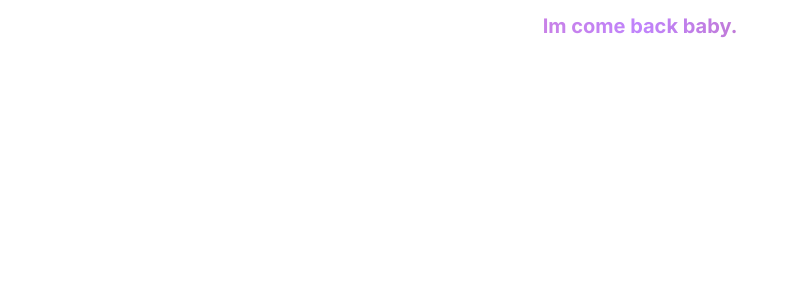
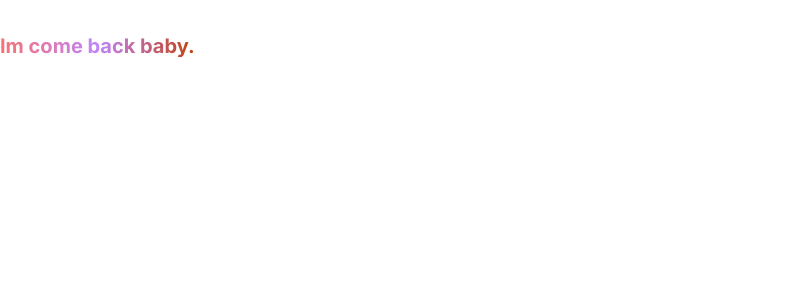
Before and after one commit to JazzsCo/genius-ai, a Next.js app: page / in a window 1280 px wide. Shown: the top 300 px of the page, without its empty margins (0-798 px from the left). Built offline with nearby package versions, Linux system fonts and the light colour scheme.

Commit message:
feat: Updated custom tailwind config file

```diff
--- a/src/app/page.tsx
+++ b/src/app/page.tsx
@@ -1,6 +1,6 @@
 export default function Home() {
   return (
-    <main>
+    <main className="w-full h-full flex mt-5">
       <h1 className="text-xl font-bold text-center mt-3 text-transparent bg-clip-text bg-gradient-to-r from-red-400 via-purple-400 to-orange-700">
         Im come back baby.
       </h1>
--- a/tailwind.config.ts
+++ b/tailwind.config.ts
@@ -1,12 +1,7 @@
 /** @type {import('tailwindcss').Config} */
 module.exports = {
   darkMode: ["class"],
-  content: [
-    './pages/**/*.{ts,tsx}',
-    './components/**/*.{ts,tsx}',
-    './app/**/*.{ts,tsx}',
-    './src/**/*.{ts,tsx}',
-	],
+  content: ["./src/**/*.{ts,tsx}"],
   theme: {
     container: {
       center: true,
@@ -73,4 +68,4 @@ module.exports = {
     },
   },
   plugins: [require("tailwindcss-animate")],
-}
+};
```
